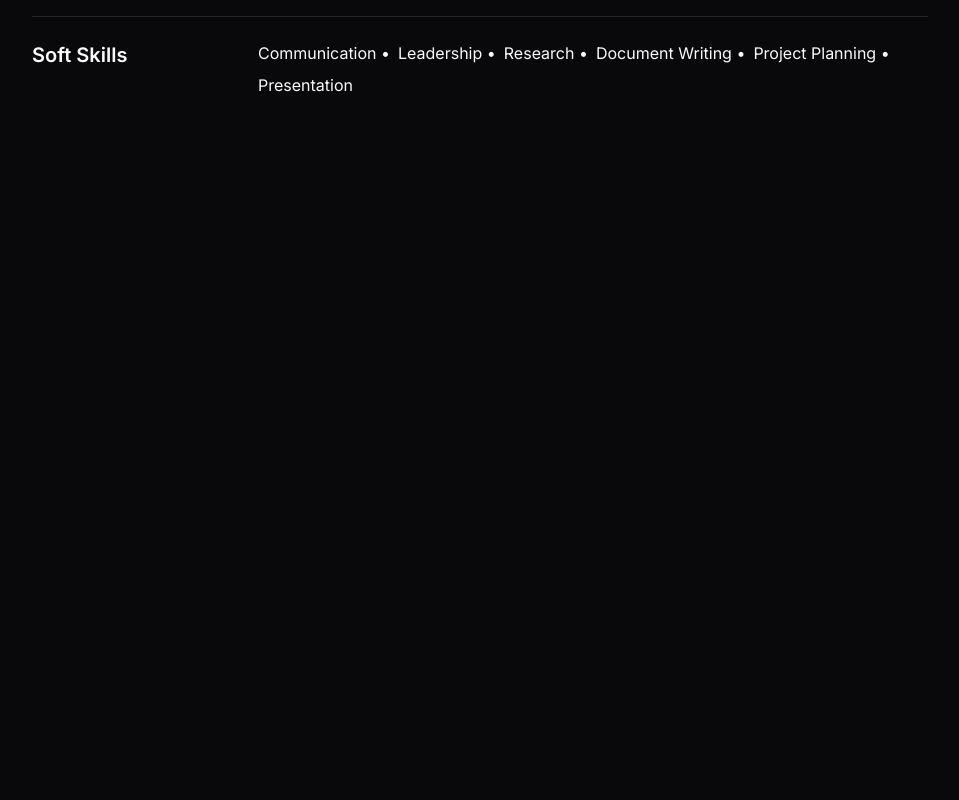
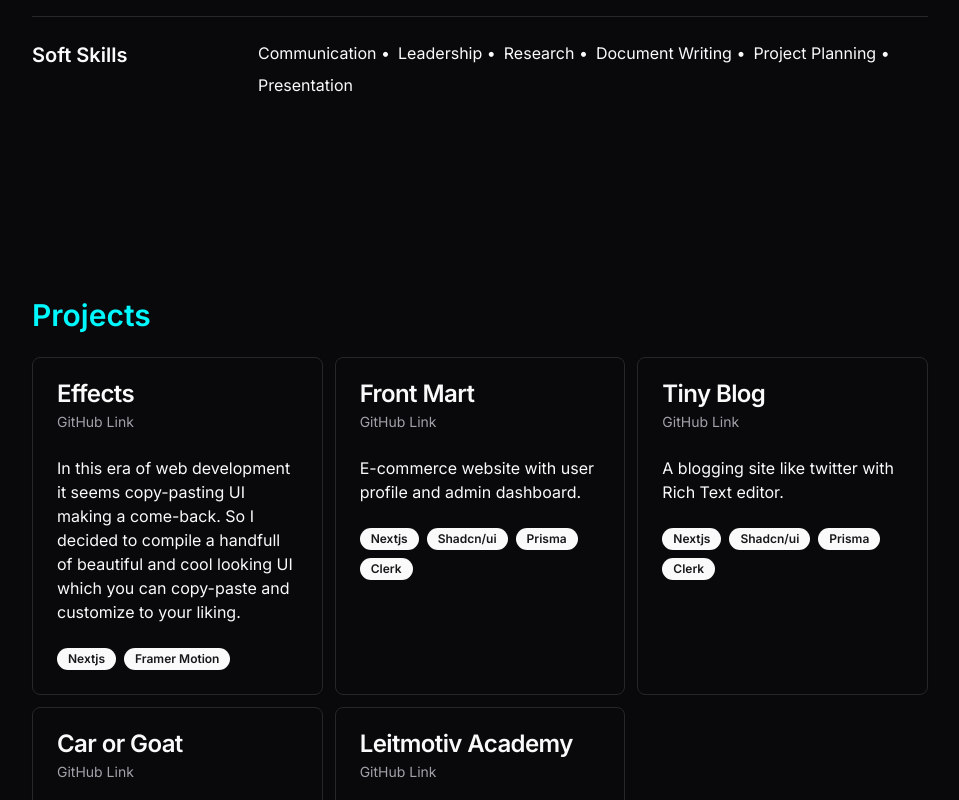
Before and after one commit to StepAsideLiL/stepasidelil, a Next.js app: page /simple in a window 1280 px wide. Shown: the part 1240-2040 px from the top of the page, without its empty margins (160-1119 px from the left). Before the commit the page ends 1417 px from the top, so only its background shows below. Built offline with nearby package versions, Linux system fonts and the light colour scheme.

Commit message:
add: projects section

```diff
--- a/app/simple/page.tsx
+++ b/app/simple/page.tsx
@@ -1,6 +1,16 @@
-import { about, skills } from "@/components/portfolio-infos/infos";
+import { about, projects, skills } from "@/components/portfolio-infos/infos";
+import { Badge } from "@/components/ui/badge";
+import {
+  Card,
+  CardContent,
+  CardDescription,
+  CardFooter,
+  CardHeader,
+  CardTitle,
+} from "@/components/ui/card";
 import { Separator } from "@/components/ui/separator";
 import Image from "next/image";
+import Link from "next/link";
 
 export default function Page() {
   return (
@@ -116,6 +126,35 @@ export default function Page() {
         </section>
       </section>
       {/* Skills End */}
+
+      {/* Projects */}
+      <section className="mx-auto max-w-4xl space-y-6 pt-40">
+        <h1 className="text-3xl font-semibold text-[#00f8ff]">Projects</h1>
+
+        <section className="grid grid-cols-1 gap-3 md:grid-cols-2 lg:grid-cols-3">
+          {projects.map((item, i) => (
+            <Card key={i}>
+              <CardHeader>
+                <CardTitle>{item.title}</CardTitle>
+                <CardDescription>
+                  <Link href={item.github} className="hover:underline">
+                    GitHub Link
+                  </Link>
+                </CardDescription>
+              </CardHeader>
+
+              <CardContent>{item.description}</CardContent>
+
+              <CardFooter className="flex flex-wrap gap-2">
+                {item.technologies.map((tech, i) => (
+                  <Badge key={i}>{tech}</Badge>
+                ))}
+              </CardFooter>
+            </Card>
+          ))}
+        </section>
+      </section>
+      {/* Projects End */}
     </main>
   );
 }
```
